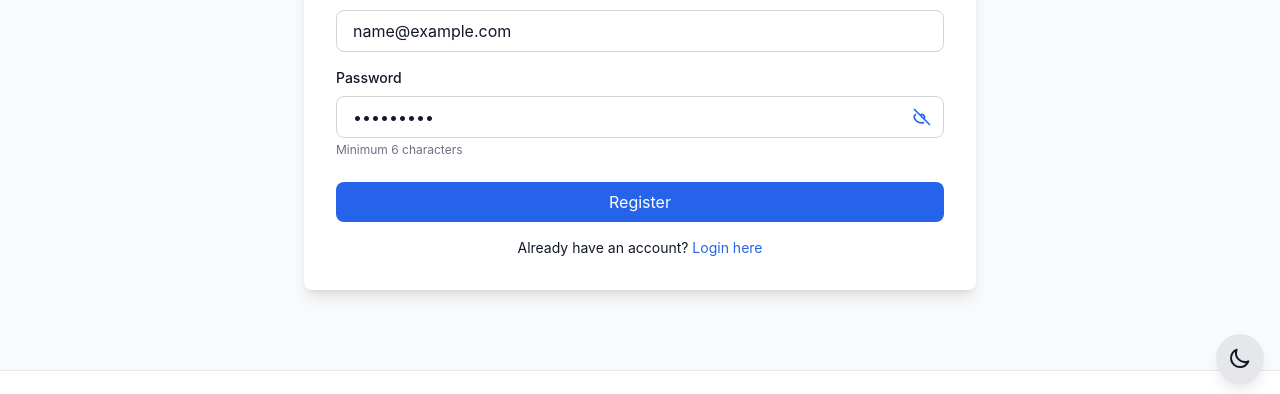
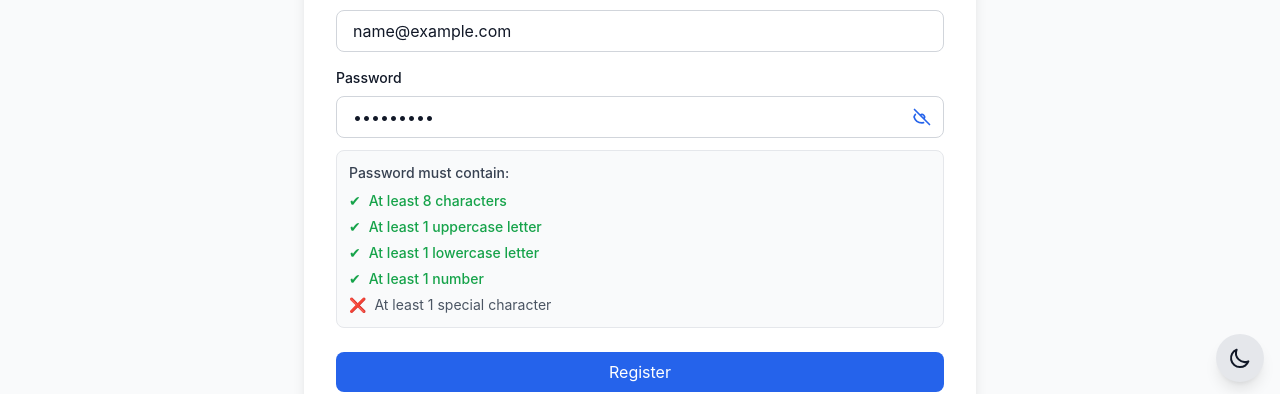
Before and after one commit to kanishkmangal/Library-Seat-Booking-Management-System, a React (Vite) app in the folder frontend/: page /register in a window 1280 px wide. Both pictures are taken after typing "Sample", "name@example.com", "Sample123" into the empty fields and a click on the button "Register". Shown: the part 402-796 px from the top of the page. Built offline with nearby package versions, Linux system fonts and the light colour scheme; no server answers.

Commit message:
Implement dynamic password validation checklist on registration page

```diff
--- a/frontend/src/pages/auth/Login.jsx
+++ b/frontend/src/pages/auth/Login.jsx
@@ -45,7 +45,7 @@ const Login = () => {
         const errorMsg = result.message || 'Login failed. Please try again.';
         setError(errorMsg);
         showToast(errorMsg, 'error', 5000); // 5-second timeout
-        setTimeout(() => setError(''), 5000); // Auto-clear inline error after 5s
+        // setTimeout(() => setError(''), 5000); // Auto-clear inline error after 5s
       }
     } catch (err) {
       const errorMsg = 'An unexpected error occurred. Please try again.';
--- a/frontend/src/pages/auth/Register.jsx
+++ b/frontend/src/pages/auth/Register.jsx
@@ -7,8 +7,19 @@ const Register = () => {
   const [error, setError] = useState('');
   const [loading, setLoading] = useState(false);
   const [showPassword, setShowPassword] = useState(false);
+  const [passwordFocused, setPasswordFocused] = useState(false);
   const { register } = useAuth();
   const navigate = useNavigate();
+
+  const validatePassword = (pwd) => ({
+    length: pwd.length >= 8,
+    uppercase: /[A-Z]/.test(pwd),
+    lowercase: /[a-z]/.test(pwd),
+    number: /[0-9]/.test(pwd),
+    special: /[^A-Za-z0-9]/.test(pwd),
+  });
+
+  const pwdRules = validatePassword(formData.password);
 
   const handleChange = (e) => {
     setFormData({ ...formData, [e.target.name]: e.target.value });
@@ -20,8 +31,17 @@ const Register = () => {
     setError('');
     setLoading(true);
 
-    if (formData.password.length < 6) {
-      setError('Password must be at least 6 characters');
+    const isPasswordValid = Object.values(pwdRules).every(Boolean);
+
+    if (!isPasswordValid) {
+      const missing = [];
+      if (!pwdRules.length) missing.push('8 characters');
+      if (!pwdRules.uppercase) missing.push('uppercase letter');
+      if (!pwdRules.lowercase) missing.push('lowercase letter');
+      if (!pwdRules.number) missing.push('number');
+      if (!pwdRules.special) missing.push('special character');
+
+      setError(`Password missing: ${missing.join(', ')}`);
       setLoading(false);
       return;
     }
@@ -81,8 +101,9 @@ const Register = () => {
                 name="password"
                 value={formData.password}
                 onChange={handleChange}
+                onFocus={() => setPasswordFocused(true)}
+                onBlur={() => setPasswordFocused(false)}
                 required
-                minLength={6}
                 className="w-full px-4 py-2 border border-gray-300 dark:border-gray-600 rounded-lg focus:ring-2 focus:ring-blue-500 dark:bg-gray-700 dark:text-white pr-10"
               />
               <button
@@ -103,7 +124,30 @@ const Register = () => {
                 )}
               </button>
             </div>
-            <p className="mt-1 text-xs text-gray-500">Minimum 6 characters</p>
+
+            {/* Dynamic Password Validation Rules */}
+            {(passwordFocused || formData.password.length > 0) && (
+              <div className="mt-3 text-sm text-gray-600 dark:text-gray-400 space-y-1.5 bg-gray-50 dark:bg-gray-700/50 p-3 rounded-lg border border-gray-200 dark:border-gray-600 transition-all duration-300">
+                <p className="font-medium text-gray-700 dark:text-gray-300 mb-2">Password must contain:</p>
+                <ul className="space-y-1.5">
+                  <li className={`flex items-center gap-2 ${pwdRules.length ? 'text-green-600 dark:text-green-400 font-medium' : ''}`}>
+                    <span>{pwdRules.length ? '✔' : '❌'}</span> At least 8 characters
+                  </li>
+                  <li className={`flex items-center gap-2 ${pwdRules.uppercase ? 'text-green-600 dark:text-green-400 font-medium' : ''}`}>
+                    <span>{pwdRules.uppercase ? '✔' : '❌'}</span> At least 1 uppercase letter
+                  </li>
+                  <li className={`flex items-center gap-2 ${pwdRules.lowercase ? 'text-green-600 dark:text-green-400 font-medium' : ''}`}>
+                    <span>{pwdRules.lowercase ? '✔' : '❌'}</span> At least 1 lowercase letter
+                  </li>
+                  <li className={`flex items-center gap-2 ${pwdRules.number ? 'text-green-600 dark:text-green-400 font-medium' : ''}`}>
+                    <span>{pwdRules.number ? '✔' : '❌'}</span> At least 1 number
+                  </li>
+                  <li className={`flex items-center gap-2 ${pwdRules.special ? 'text-green-600 dark:text-green-400 font-medium' : ''}`}>
+                    <span>{pwdRules.special ? '✔' : '❌'}</span> At least 1 special character
+                  </li>
+                </ul>
+              </div>
+            )}
           </div>
 
           <button
```
